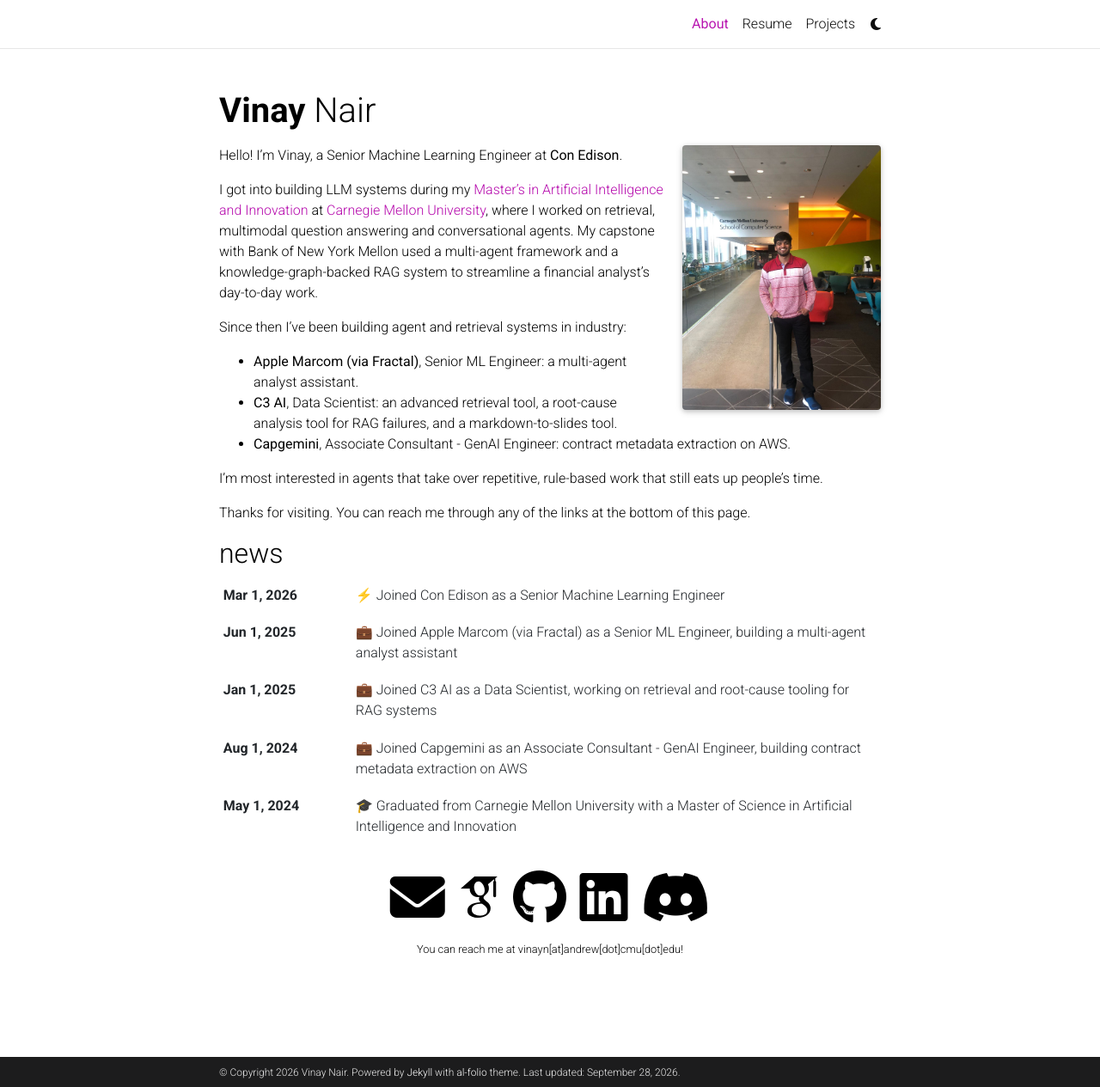
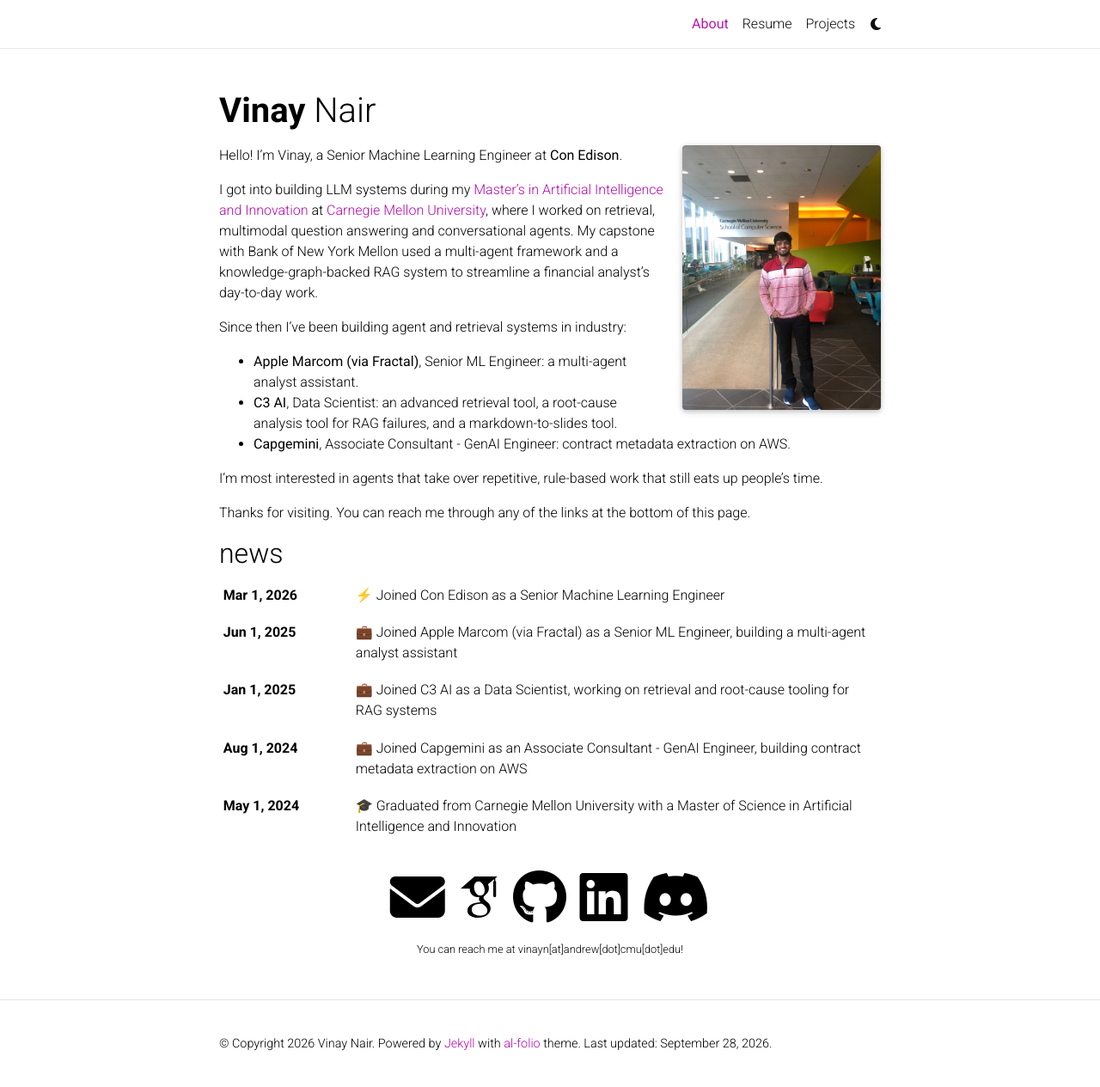
Before and after one commit to vinwizardtoo/vinwizardtoo.github.io, a Jekyll site: the page built from _pages/about.md, in a window 1280 px wide and 1265 px high. Shown: the whole window at 86% size. Built offline with Jekyll 4.4.1, drawn with Linux system fonts in a browser that asks for light colours; full-size pictures stand in for the smaller copies a plugin makes; some web fonts are replaced; comment, search, counter and statistics services are not loaded; a style sheet for code colours, icons or effects is not loaded.

Commit message:
Follow theme text colour in tables so News and CV read in dark mode; unfix footer

```diff
--- a/_config.yml
+++ b/_config.yml
@@ -48,7 +48,7 @@
 # -----------------------------------------------------------------------------
 
 navbar_fixed: true
-footer_fixed: true
+footer_fixed: false
 
 # Dimensions
 max_width: 800px
--- a/_sass/_base.scss
+++ b/_sass/_base.scss
@@ -32,6 +32,11 @@
   th {
     font-weight: bold;
   }
+}
+
+// Bootstrap's .table hardcodes a dark text colour; follow the theme instead.
+.table {
+  color: var(--global-text-color);
 }
 
 a,
```
